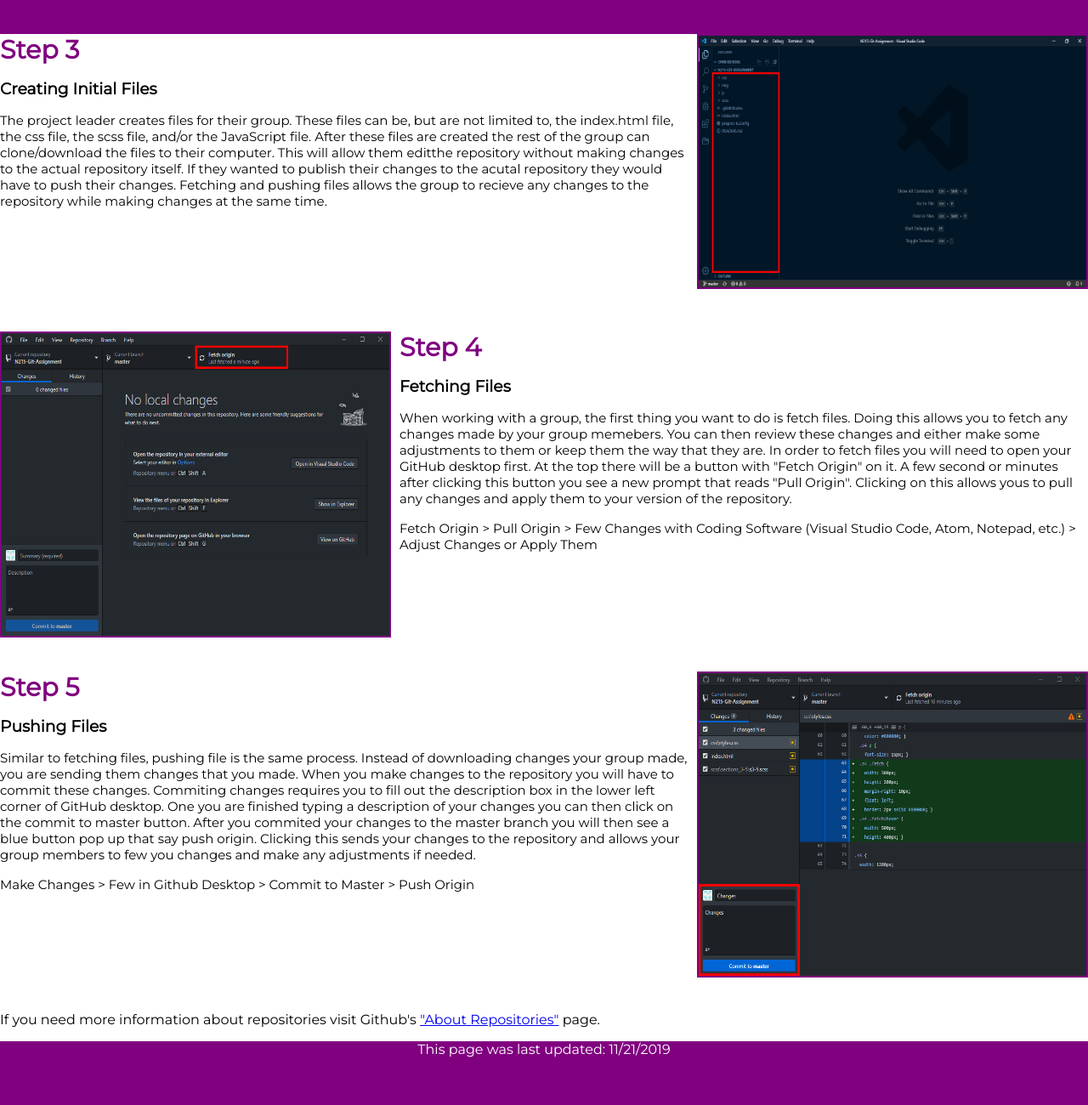
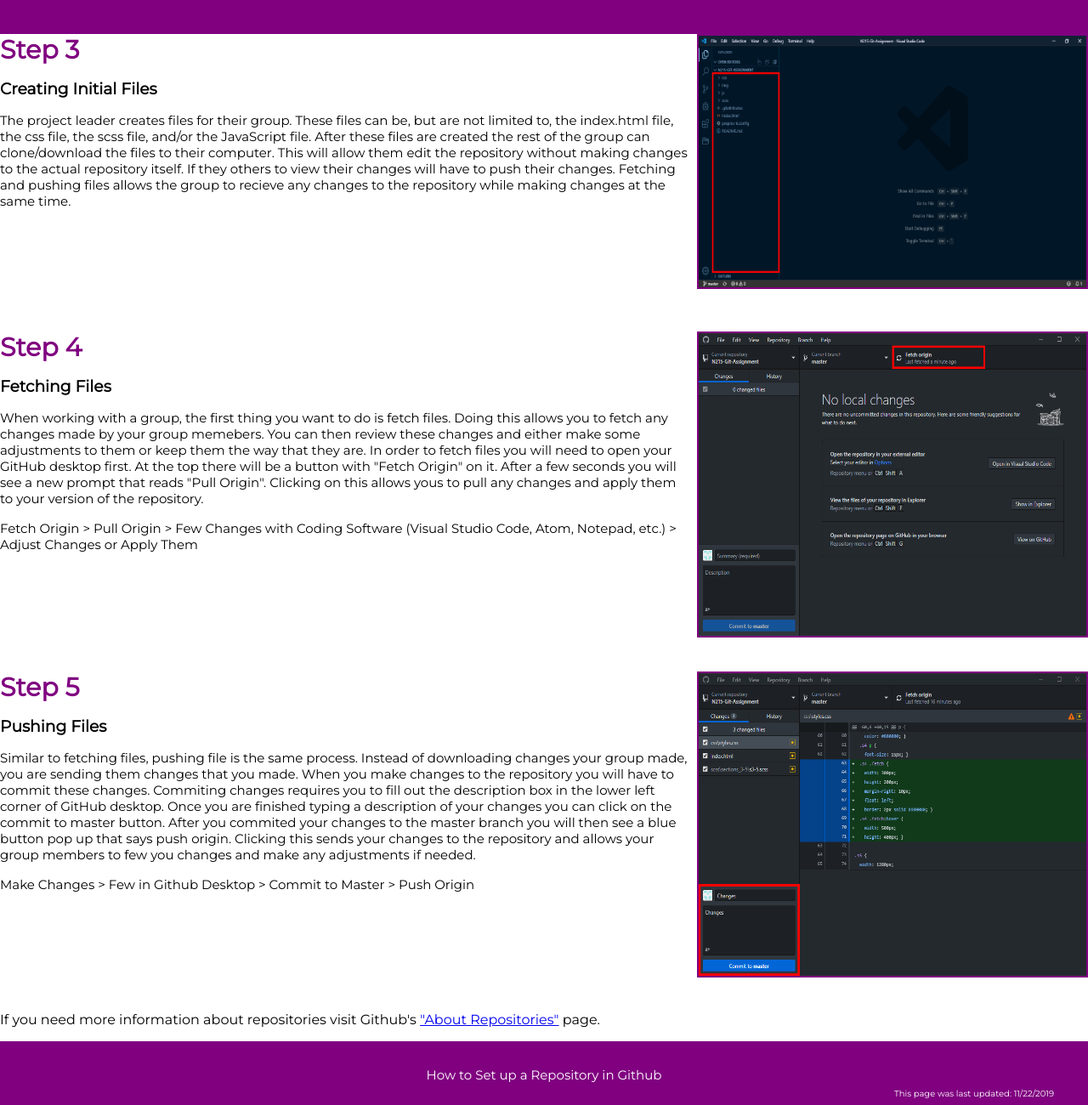
Before and after one commit to patrick-webdev/N215-Git-Assignment, a plain HTML site: page index.html in a window 1280 px wide. Shown: the part 495-1795 px from the top of the page at 85% size. Drawn offline with Linux system fonts and the light colour scheme.

Commit message:
More changes
I made tiny changes to the footer and fixe the what was written in the content of the page. I move the feting files image to the right of the page to keep it uniform with the rest of the image.

```diff
--- a/index.html
+++ b/index.html
@@ -51,11 +51,11 @@
         but are not limited to, the index.html file, the css file, the scss
         file, and/or the JavaScript file. After these files are created the rest
         of the group can clone/download the files to their computer. This will
-        allow them editthe repository without making changes to the actual
-        repository itself. If they wanted to publish their changes to the acutal
-        repository they would have to push their changes. Fetching and pushing
-        files allows the group to recieve any changes to the repository while
-        making changes at the same time.
+        allow them edit the repository without making changes to the actual
+        repository itself. If they others to view their changes will have to
+        push their changes. Fetching and pushing files allows the group to
+        recieve any changes to the repository while making changes at the same
+        time.
       </p>
     </section>
     <!-- fetching files -->
@@ -79,10 +79,10 @@
         memebers. You can then review these changes and either make some
         adjustments to them or keep them the way that they are. In order to
         fetch files you will need to open your GitHub desktop first. At the top
-        there will be a button with "Fetch Origin" on it. A few second or
-        minutes after clicking this button you see a new prompt that reads "Pull
-        Origin". Clicking on this allows yous to pull any changes and apply them
-        to your version of the repository.
+        there will be a button with "Fetch Origin" on it. After a few seconds
+        you will see a new prompt that reads "Pull Origin". Clicking on this
+        allows yous to pull any changes and apply them to your version of the
+        repository.
       </p>
       <p>
         Fetch Origin > Pull Origin > Few Changes with Coding Software (Visual
@@ -107,10 +107,10 @@
         downloading changes your group made, you are sending them changes that
         you made. When you make changes to the repository you will have to
         commit these changes. Commiting changes requires you to fill out the
-        description box in the lower left corner of GitHub desktop. One you are
-        finished typing a description of your changes you can then click on the
+        description box in the lower left corner of GitHub desktop. Once you are
+        finished typing a description of your changes you can click on the
         commit to master button. After you commited your changes to the master
-        branch you will then see a blue button pop up that say push origin.
+        branch you will then see a blue button pop up that says push origin.
         Clicking this sends your changes to the repository and allows your group
         members to few you changes and make any adjustments if needed.
       </p>
@@ -133,10 +133,11 @@
 
     <footer>
       <section class="footer-content">
-        <p class="date">
-          This page was last updated: 11/21/2019
-        </p>
+        <p>How to Set up a Repository in Github</p>
       </section>
+      <p class="date">
+        This page was last updated: 11/22/2019
+      </p>
     </footer>
   </body>
 </html>
--- a/scss/footer/footer.scss
+++ b/scss/footer/footer.scss
@@ -7,10 +7,18 @@
     width: 1280px;
     display: flex;
     margin: auto;
+    padding-top: 30px;
     justify-content: center;
+    font-size: 15px;
+    color: $site-white;
+  }
 
-    .date {
-      color: $site-white;
-    }
+  .date {
+    color: $site-white;
+    float: right;
+    margin-right: 40px;
+    margin-top: -10px;
+    margin-bottom: 0px;
+    font-size: 10px;
   }
 }
--- a/scss/sections_3-5/s3-5.scss
+++ b/scss/sections_3-5/s3-5.scss
@@ -40,8 +40,8 @@
   .fetch {
     width: 460px;
     height: 360px;
-    margin-right: 10px;
-    float: left;
+    margin-left: 10px;
+    float: right;
     border: 2px solid $site-github;
   }
 }
```
Also changed, not shown: css/styles.css.
